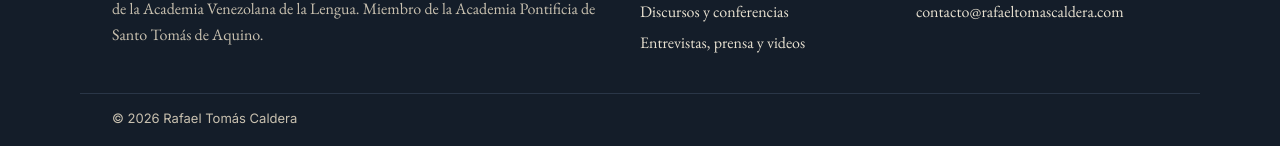
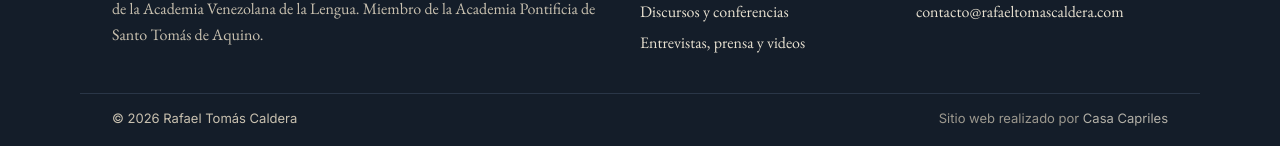
Before and after one commit to luisc393/rafaeltomascaldera, a Jekyll site: the page built from index.html, in a window 1280 px wide. Shown: the part 2422-2568 px from the top of the page. Built offline with Jekyll 4.4.1, drawn with Linux system fonts in a browser that asks for light colours.

Commit message:
Pie de página: crédito «Sitio web realizado por Casa Capriles» (y en inglés)
Co-Authored-By: Claude Opus 5.5 <noreply@anthropic.com>
Claude-Session: https://claude.ai/code/session_01XD6NAd2HVV6Ur2csAhSeWx

```diff
--- a/_layouts/default.html
+++ b/_layouts/default.html
@@ -65,7 +65,7 @@
         </ul>
       </div>
     </div>
-    <div class="wrap footer-base">© {{ site.time | date: "%Y" }} Rafael Tomás Caldera</div>
+    <div class="wrap footer-base">© {{ site.time | date: "%Y" }} Rafael Tomás Caldera<span class="credito">Website by <a href="https://casacapriles.com" rel="noopener">Casa Capriles</a></span></div>
   </footer>
 {% else %}
   <footer class="site-footer">
@@ -92,7 +92,7 @@
         </ul>
       </div>
     </div>
-    <div class="wrap footer-base">© {{ site.time | date: "%Y" }} Rafael Tomás Caldera</div>
+    <div class="wrap footer-base">© {{ site.time | date: "%Y" }} Rafael Tomás Caldera<span class="credito">Sitio web realizado por <a href="https://casacapriles.com" rel="noopener">Casa Capriles</a></span></div>
   </footer>
 {% endif %}
 </body>
--- a/assets/css/style.css
+++ b/assets/css/style.css
@@ -121,7 +121,8 @@ h2 { font-size: clamp(26px, 3.5vw, 34px); margin: 1.6em 0 .5em; }
 .footer-titulo { font-family: var(--sans); font-size: 12px; letter-spacing: .14em; text-transform: uppercase; color: #cdbf9b; margin: 0 0 8px; }
 .site-footer ul { list-style: none; padding: 0; margin: 0; }
 .site-footer li { margin: 4px 0; }
-.footer-base { border-top: 1px solid #2a3647; margin-top: 28px; padding-top: 14px; font-family: var(--sans); font-size: 13px; }
+.footer-base { border-top: 1px solid #2a3647; margin-top: 28px; padding-top: 14px; font-family: var(--sans); font-size: 13px; display: flex; flex-wrap: wrap; justify-content: space-between; gap: 6px 24px; }
+.footer-base .credito { opacity: .75; }
 .comprar { display: flex; flex-wrap: wrap; gap: 12px; margin: 18px 0 6px; }
 .foto-ancha { margin: 0 0 1.5em; }
 .foto-ancha figcaption, .galeria figcaption { font-family: var(--sans); font-size: 13px; color: var(--gris); margin-top: 6px; line-height: 1.4; }
```
